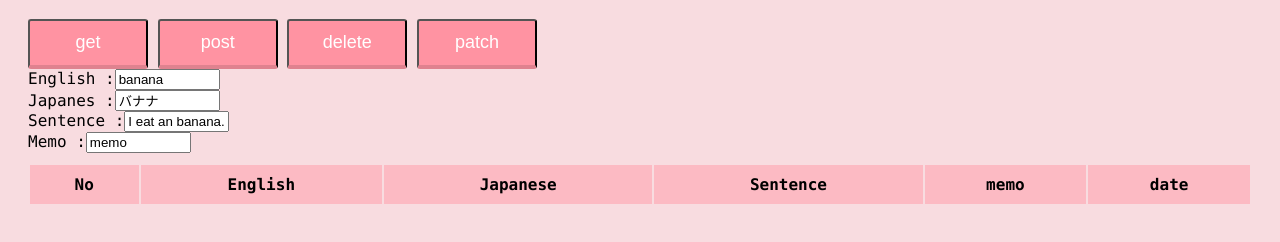
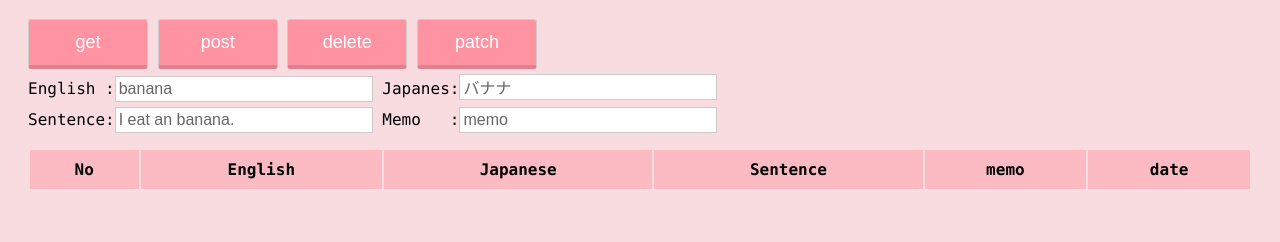
Before and after one commit to nouvelle/wordbook, a website: page public/index.html in a window 1280 px wide. Shown: the part 90-332 px from the top of the page. Drawn offline with Linux system fonts and the light colour scheme.

Commit message:
modify: heml/css

```diff
--- a/public/css/style.css
+++ b/public/css/style.css
@@ -27,21 +27,17 @@ tr td {
 tr:nth-child(2n) td {
   background: #ffffff;
 }
-td {
+input {
+  padding: 3px;
+  font-size: 1em;
+  color: #666;
+  border: solid 1px #ccc;
+  margin: 0 0 5px;
+  width: 250px;
 }
-.no {
+input:focus {
+  border: solid 1px #ff93a2;
 }
-.en {
-}
-.ja {
-}
-.sen {
-}
-.memo {
-}
-.date {
-}
-
 #get,
 #post,
 #delete,
@@ -62,6 +58,7 @@ input[type="button"] {
 input[type="button"]:active {
   border: none;
 }
-input[type="button"]:focus {
+input[type="button"]:focus,
+input[type="text"]:focus {
   outline: 0;
 }
--- a/public/index.html
+++ b/public/index.html
@@ -17,7 +17,7 @@
       <input type="button" id="patch" value="patch" onclick="patchList()" />
     </div>
     <div>
-      English :<input
+      English&nbsp;:<input
         type="text"
         id="enIn"
         minlength="1"
@@ -25,9 +25,7 @@
         size="10"
         value="banana"
       />
-    </div>
-    <div>
-      Japanes :<input
+      Japanes:<input
         type="text"
         id="jaIn"
         minlength="1"
@@ -37,7 +35,7 @@
       />
     </div>
     <div>
-      Sentence :<input
+      Sentence:<input
         type="text"
         id="seIn"
         minlength="1"
@@ -45,9 +43,7 @@
         size="10"
         value="I eat an banana."
       />
-    </div>
-    <div>
-      Memo :<input
+      Memo&nbsp;&nbsp;&nbsp;:<input
         type="text"
         id="meIn"
         minlength="1"
```
